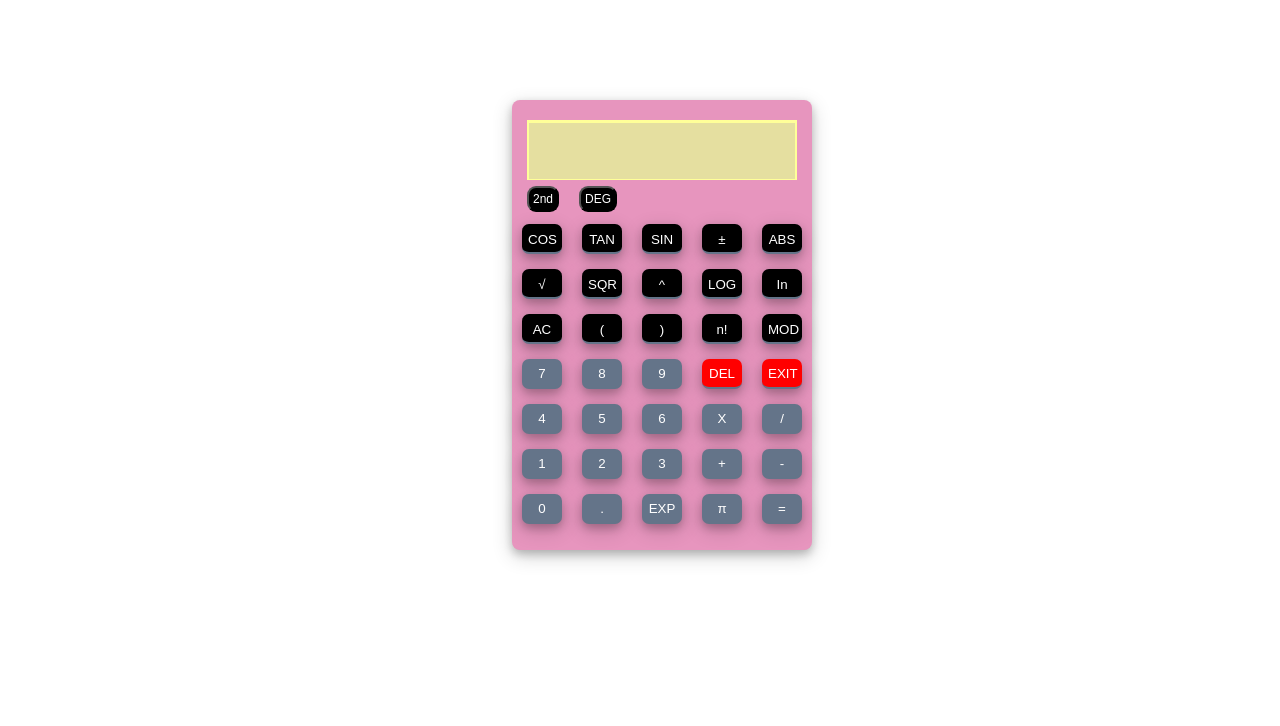
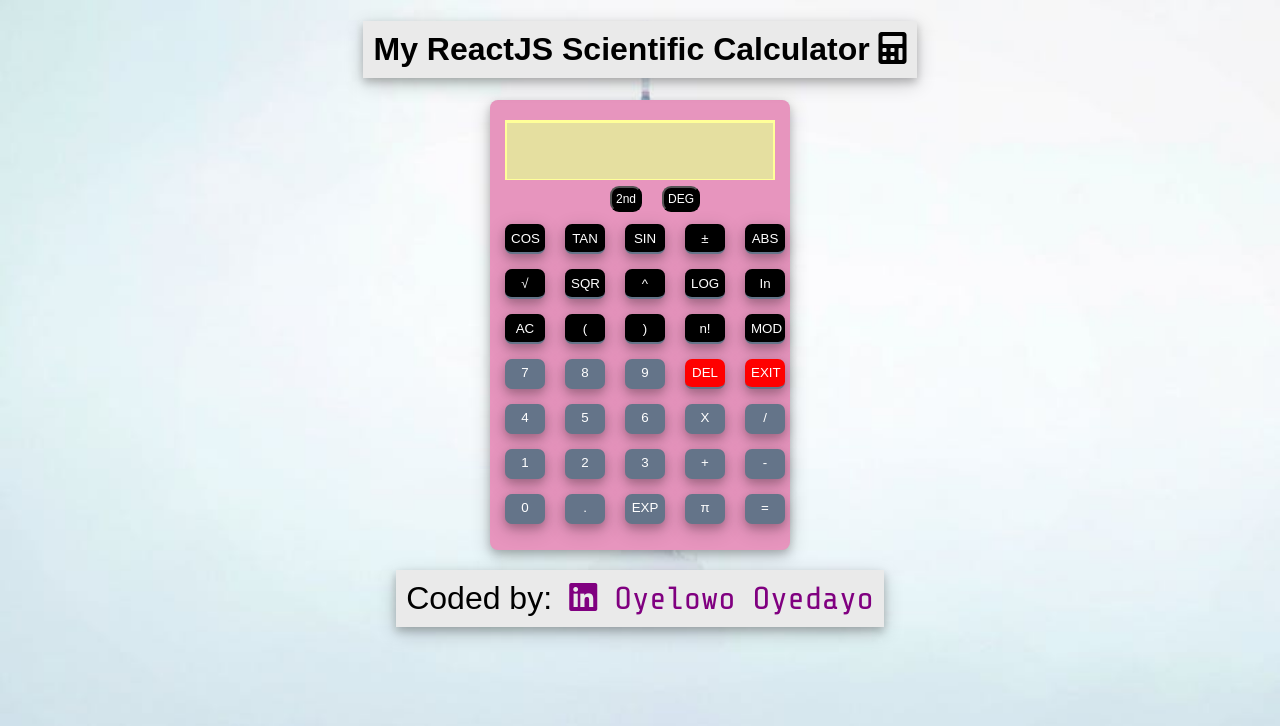
Before and after one commit to Oyelowo/react_scientific_calculator, a React (Create React App) app: page / in a window 1280 px wide. Shown: the top 726 px of the page. Built offline with nearby package versions, Linux system fonts and the light colour scheme.

Commit message:
background image, h1 and footer added

```diff
--- a/public/index.html
+++ b/public/index.html
@@ -11,6 +11,7 @@
     <link rel="manifest" href="%PUBLIC_URL%/manifest.json">
     <link rel="shortcut icon" href="%PUBLIC_URL%/favicon.ico">
     <link href="https://fonts.googleapis.com/css?family=Share+Tech+Mono" rel="stylesheet">
+    <link rel="stylesheet" href="https://use.fontawesome.com/releases/v5.1.0/css/all.css" integrity="sha384-lKuwvrZot6UHsBSfcMvOkWwlCMgc0TaWr+30HWe3a4ltaBwTZhyTEggF5tJv8tbt" crossorigin="anonymous">
     <!--
       Notice the use of %PUBLIC_URL% in the tags above.
       It will be replaced with the URL of the `public` folder during the build.
--- a/src/App.css
+++ b/src/App.css
@@ -0,0 +1,23 @@
+body{
+    text-align: center;
+    background: url('./assets/backgroundImg.jpeg');
+    background-repeat: no-repeat;
+    background-size: 100% 100vh;
+}
+footer, h1{
+    font-size: 2rem;
+    background: #eaeaea;
+    padding: 10px;
+    display: inline-block;
+    box-shadow: 0 4px 8px 0 rgba(0, 0, 0, 0.2), 0 6px 20px 0 rgba(0, 0, 0, 0.19);
+}
+
+
+footer{
+    margin-top: 20px;
+}
+footer a{
+    text-decoration: none;
+    color: purple;
+    font-family: 'Share Tech Mono', monospace;
+}
--- a/src/App.jsx
+++ b/src/App.jsx
@@ -4,7 +4,18 @@ import CalculatorContainer from './containers/calculatorContainer/calculatorCont
 
 class App extends Component {
   render() {
-    return <CalculatorContainer />
+    return (
+      <div>
+        <h1>My ReactJS Scientific Calculator <i class="fas fa-calculator"></i></h1>
+        <CalculatorContainer/>
+        <footer>Coded by:
+          <a
+            href="https://www.linkedin.com/in/oyelowo-oyedayo/"
+            target="_blank"
+            rel="noopener noreferrer"> <i class="fab fa-linkedin"></i> Oyelowo Oyedayo</a>
+        </footer>
+      </div>
+    );
   }
 }
 
--- a/src/containers/calculatorContainer/calculatorContainer.css
+++ b/src/containers/calculatorContainer/calculatorContainer.css
@@ -4,9 +4,9 @@
     height: 450px;
     width: 300px;
     border-radius: 8px;
-    position: relative;
-    top: 100px;
-    left: 40%;
+    /* position: relative; */
+    margin-top: 100px;
+    margin: auto;
     box-shadow: 0 14px 28px rgba(0, 0, 0, 0.25), 0 10px 10px rgba(0, 0, 0, 0.22);
     box-shadow: 0 4px 8px 0 rgba(0, 0, 0, 0.2), 0 6px 20px 0 rgba(0, 0, 0, 0.19);
 }
```
Also changed, not shown: src/assets/backgroundImg.jpeg (added).
